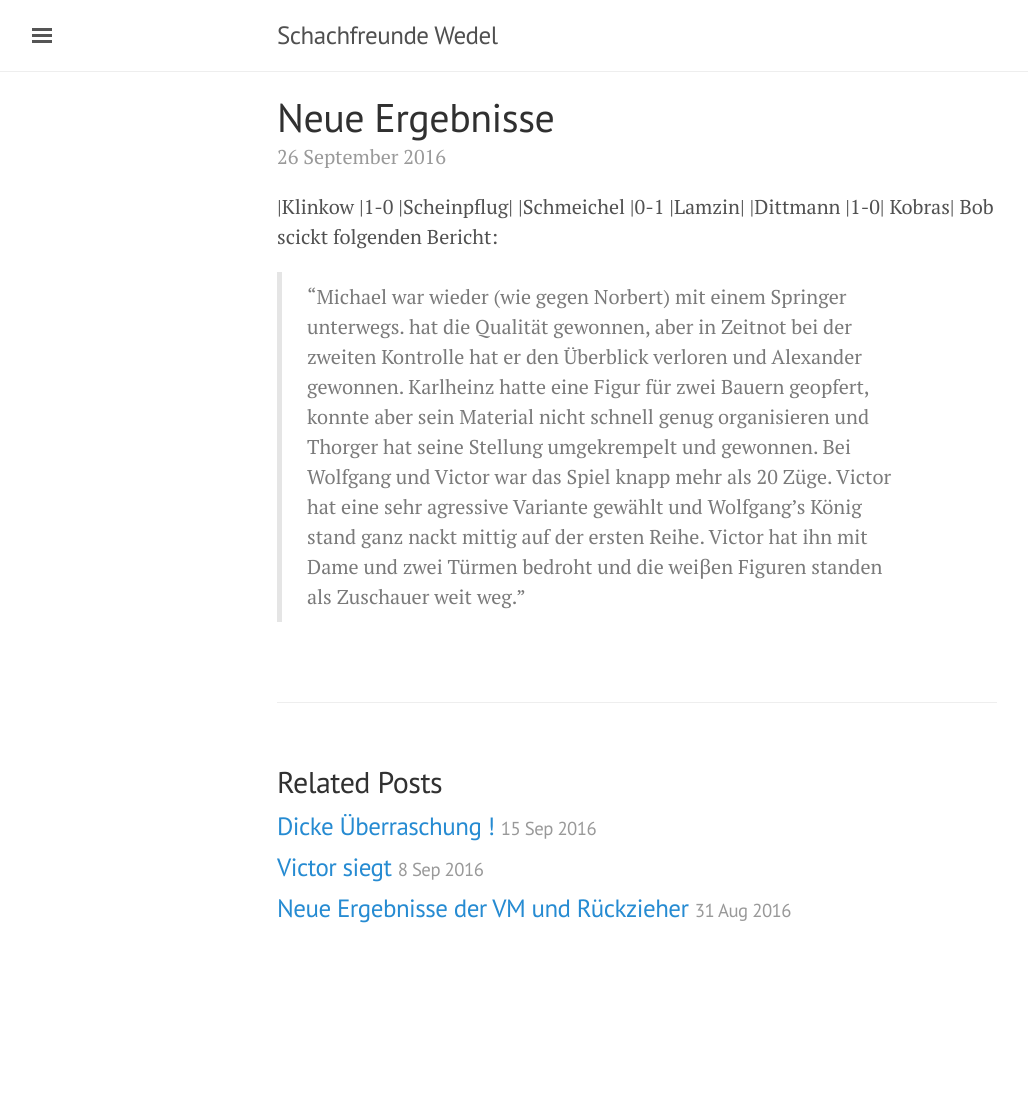
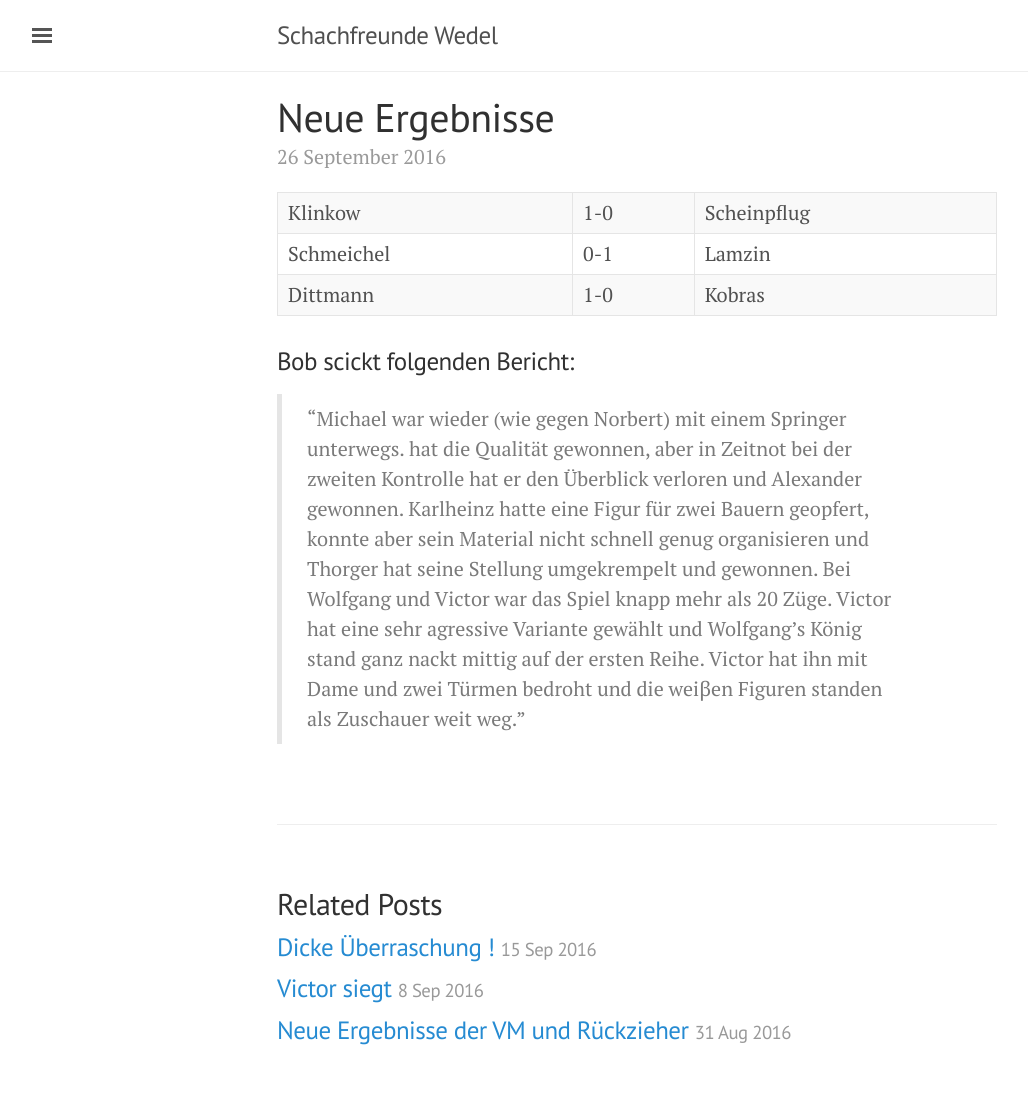
Before and after one commit to balimonster/balimonster.github.io, a Jekyll site: the page built from _posts/2016-09-26-vm-neue-resultate.md, in a window 1280 px wide. Shown: the whole page, without its empty margins (3-1031 px from the left). Built offline with Jekyll 4.4.1, drawn with Linux system fonts in a browser that asks for light colours; before the commit the page ends 985 px from its top, so only the background shows below that.

Commit message:
Meldung angepasst

```diff
--- a/_posts/2016-09-26-vm-neue-resultate.md
+++ b/_posts/2016-09-26-vm-neue-resultate.md
@@ -6,5 +6,7 @@ title: Neue Ergebnisse
 |Klinkow |1-0 |Scheinpflug|
 |Schmeichel |0-1 |Lamzin|
 |Dittmann |1-0| Kobras|
-Bob scickt folgenden Bericht:
+
+### Bob scickt folgenden Bericht:
+
 > "Michael war wieder (wie gegen Norbert) mit einem Springer unterwegs. hat die Qualität gewonnen, aber in Zeitnot bei der zweiten Kontrolle hat er den Überblick verloren und Alexander gewonnen. Karlheinz hatte eine Figur für zwei Bauern geopfert, konnte aber sein Material nicht schnell genug organisieren und Thorger hat seine Stellung umgekrempelt und gewonnen. Bei Wolfgang und Victor war das Spiel knapp mehr als 20 Züge. Victor hat eine sehr agressive Variante gewählt und Wolfgang's König stand ganz nackt mittig auf der ersten Reihe. Victor hat ihn mit Dame und zwei Türmen bedroht und die weiβen Figuren standen als Zuschauer weit weg."
```
